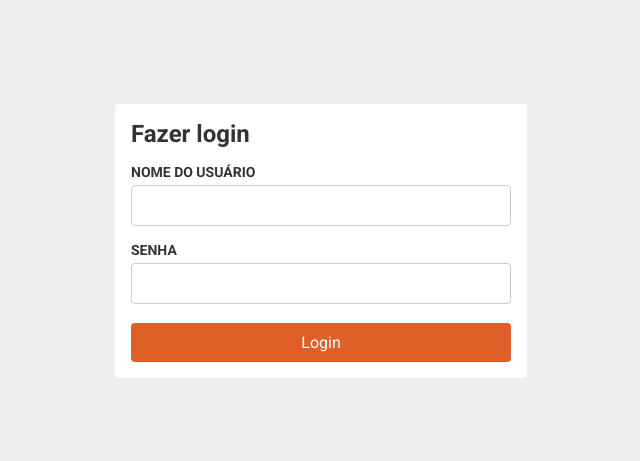
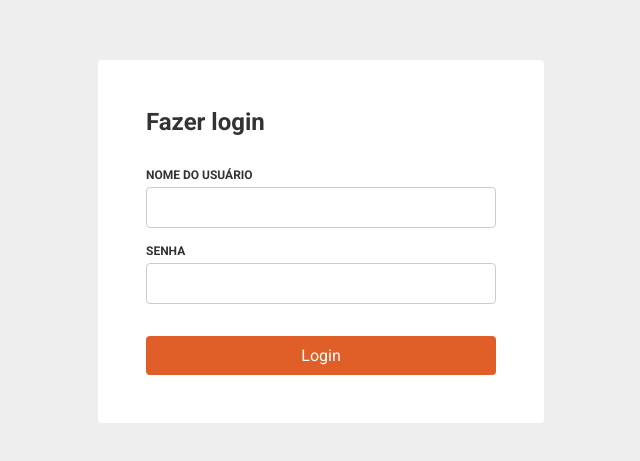
Before and after one commit to caricati/encontact, a React (Create React App) app: page /messages/1 in a window 1280 px wide. Shown: the part 159-620 px from the top of the page, without its empty margins (319-959 px from the left). Built offline with nearby package versions, Linux system fonts and the light colour scheme.

Commit message:
add support to sidebar resize, change photo color behaviour, implements dark mode to login page

```diff
--- a/package.json
+++ b/package.json
@@ -10,7 +10,6 @@
     "@types/node": "^12.0.0",
     "@types/react": "^16.9.0",
     "@types/react-dom": "^16.9.0",
-    "@types/react-resizable": "^1.7.2",
     "@types/react-router-dom": "^5.1.5",
     "@types/styled-components": "^5.1.2",
     "axios": "^0.19.2",
@@ -18,7 +17,7 @@
     "react": "^16.13.1",
     "react-dom": "^16.13.1",
     "react-i18next": "^11.7.0",
-    "react-resizable": "^1.10.1",
+    "react-resize-panel": "^0.3.5",
     "react-router-dom": "^5.2.0",
     "react-scripts": "3.4.1",
     "styled-components": "^5.1.1",
--- a/src/components/input/text.tsx
+++ b/src/components/input/text.tsx
@@ -4,7 +4,7 @@ import styled from 'styled-components'
 const Row = styled.div``
 
 const Title = styled.h4`
-  font-size: 0.875rem;
+  font-size: 0.75rem;
   text-transform: uppercase;
   margin-bottom: 0.3125rem;
 `
--- a/src/components/photo/index.tsx
+++ b/src/components/photo/index.tsx
@@ -1,20 +1,30 @@
 import React from 'react'
 import styled from 'styled-components'
 
-const colors = [
-  '#1abc9c',
-  '#3498db',
-  '#9b59b6',
-  '#e74c3c',
-  '#e67e22',
-  '#f1c40f',
-]
+const getColorByInitials = (initials: string): string => {
+  const letter = initials.charAt(0).toUpperCase()
+  if (letter < 'F') {
+    return '#706fd3'
+  }
+  if (letter < 'K') {
+    return '#33d9b2'
+  }
+  if (letter < 'P') {
+    return '#ff793f'
+  }
+  if (letter < 'U') {
+    return '#ff5252'
+  }
+  return '#ffb142'
+}
 
-const Container = styled.div<{ customSize: number }>`
+const Container = styled.div<{ customSize: number; customColor: string }>`
   width: ${(props) => props.customSize}px;
   height: ${(props) => props.customSize}px;
-  font-size: ${(props) => props.customSize < 21 ? 7 : 16}px;
-  background-color: ${colors[0]};
+  font-size: ${(props) => (props.customSize < 21 ? 7 : 16)}px;
+  background-color: ${(props) => props.customColor};
+  color: rgba(0, 0, 0, 0.5);
+  font-weight: 500;
   display: flex;
   justify-content: center;
   align-items: center;
@@ -38,7 +48,15 @@ export type Props = {
 }
 
 function Photo({ size = 32, user, onClick, className }: Props) {
-  const Element = () => <Container customSize={size} className={className}>{user.initials}</Container>
+  const Element = () => (
+    <Container
+      customSize={size}
+      customColor={getColorByInitials(user.initials)}
+      className={className}
+    >
+      {user.initials}
+    </Container>
+  )
 
   if (onClick) {
     return (
--- a/src/containers/login/index.tsx
+++ b/src/containers/login/index.tsx
@@ -16,10 +16,10 @@ const Wrapper = styled.section`
 `
 
 const Box = styled.form`
-  width: 380px;
-  padding: 1rem;
+  width: 350px;
+  padding: 3rem;
   border-radius: 0.25rem;
-  background-color: ${(props) => props.theme.color.white};
+  background-color: ${(props) => props.theme.color.modalBox};
 `
 
 const InputText = styled(Input)`
@@ -27,7 +27,7 @@ const InputText = styled(Input)`
 `
 
 const SubmitButton = styled(Button)`
-  margin-top: 1.2rem;
+  margin-top: 2rem;
 `
 
 const ErrorMessage = styled.p`
@@ -36,6 +36,10 @@ const ErrorMessage = styled.p`
   background-color: ${(props) => props.theme.color.red};
   border-radius: .25rem;
   margin-top: 1rem;
+`
+
+const Heading = styled.h1`
+  margin-bottom: 2rem;
 `
 
 export default function Login() {
@@ -52,7 +56,7 @@ export default function Login() {
           action(username, password)
         }}
       >
-        <h1>{t('login')}</h1>
+        <Heading>{t('login')}</Heading>
         {store.auth.hasError && (
           <ErrorMessage>{t('invalidAccountMessage')}</ErrorMessage>
         )}
--- a/src/containers/messages/index.tsx
+++ b/src/containers/messages/index.tsx
@@ -2,6 +2,9 @@ import React from 'react'
 import styled from 'styled-components'
 import { Switch, Route } from 'react-router-dom'
 import { useTranslation } from 'react-i18next'
+
+// @ts-ignore
+import ResizePanel from 'react-resize-panel'
 
 import AsideMenu from './aside-menu'
 import MessagesList from './messages-list'
@@ -14,13 +17,15 @@ import SwitchThemeMode from '../../components/switch-theme-mode'
 import { useArchiveMessages } from '../../actions/message'
 
 const Container = styled.section`
-  height: 100vh;
-  display: grid;
-  grid-template-columns: 300px 1fr;
+  min-height: 100vh;
+  display: flex;
   align-items: stretch;
 `
 
 const Aside = styled.aside`
+  width:100%;
+  flex-grow: 1;
+  min-width: 300px;
   background-color: rgba(0, 0, 0, 0.05);
   border-right: 1px solid ${props => props.theme.color.gray};
 
@@ -33,7 +38,11 @@ const Aside = styled.aside`
   }
 `
 
-const Wrapper = styled.section``
+const Wrapper = styled.section`
+  background-color: ${props => props.theme.color.body};
+  flex-grow: 3;
+  flex-flow: row nowrap;
+`
 
 const HeaderSearch = styled.section`
   padding: 1.25rem;
@@ -47,6 +56,16 @@ const Options = styled.div`
   }
 `
 
+const SwitchContainer = styled.div`
+  & > * {
+    margin-left: 5px;
+  }
+`
+
+const SelectItemMessage = styled.p`
+  padding: 1.25rem;
+`
+
 function App() {
   const { t } = useTranslation()
   const archiveMessages = useArchiveMessages()
@@ -56,16 +75,18 @@ function App() {
 
   return (
     <Container>
+      <ResizePanel direction="e">
         <Aside>
           <header>
             <ProfileOptions />
-          <div>
+            <SwitchContainer>
               <SwitchThemeMode />
               <SwitchLanguage />
-          </div>
+            </SwitchContainer>
           </header>
           <AsideMenu />
         </Aside>
+      </ResizePanel>
       <Wrapper>
         <HeaderSearch>
           <InputSearch />
@@ -81,7 +102,7 @@ function App() {
         )}
         <Switch>
           <Route path="/messages/:id" component={MessagesList} />
-          <Route render={() => <p>{t('selectTheMenuItem')}</p>} />
+          <Route render={() => <SelectItemMessage>{t('selectTheMenuItem')}</SelectItemMessage>} />
         </Switch>
       </Wrapper>
     </Container>
--- a/src/containers/messages/profile-options.tsx
+++ b/src/containers/messages/profile-options.tsx
@@ -1,13 +1,15 @@
 import React from 'react'
+import { useTranslation } from 'react-i18next'
 
 import { useLogout } from '../../actions/auth'
 import Photo from '../../components/photo'
 import Dropdown, { Option } from '../../components/dropdown'
 
 export default function ProfileOptions() {
+  const { t } = useTranslation()
   const logout = useLogout()
   return (
-    <Dropdown options={[<Option key={1} title="Logout" onClick={logout} />]}>
+    <Dropdown options={[<Option key={1} title={t('logout')} onClick={logout} />]}>
       {({ handleToggle }) => (
         <Photo size={40} user={{ initials: 'OA' }} onClick={handleToggle} />
       )}
--- a/src/language.js
+++ b/src/language.js
@@ -7,6 +7,7 @@ export default {
       archive: 'Arquivar',
       schedule: 'Agendar',
       toAssign: 'Atribuir',
+      logout: 'Sair',
       selectTheMenuItem: 'Selecione um item do menu para ver as mensagens',
       login: 'Fazer login',
       invalidAccountMessage: 'Nome de usuário ou senha inválidos',
@@ -20,6 +21,7 @@ export default {
       archive: 'Archive',
       schedule: 'Schedule',
       toAssign: 'To assign',
+      logout: 'Logout',
       selectTheMenuItem: 'Select a menu item to view the messages',
       login: 'Login',
       invalidAccountMessage: 'Invalid username or password',
--- a/src/theme.ts
+++ b/src/theme.ts
@@ -9,6 +9,7 @@ export const lightMode = {
     inputBorder: '#ccc',
     red: '#e74c3c',
     body: '#fff',
+    modalBox: '#fff',
   }
 }
 
@@ -21,6 +22,7 @@ export const darkMode = {
     inputBorder: '#242b2a',
     red: '#e74c3c',
     body: '#343f3d',
+    modalBox: '#28302e',
   }
 }
 
--- a/tsconfig.json
+++ b/tsconfig.json
@@ -15,6 +15,7 @@
     "module": "esnext",
     "moduleResolution": "node",
     "resolveJsonModule": true,
+    "noImplicitAny": true,
     "isolatedModules": true,
     "noEmit": true,
     "jsx": "react"
```
Also changed, not shown: 1 other file (tests, documents, lock files or other folders). Lines whose indentation alone changed are shown as unchanged.
